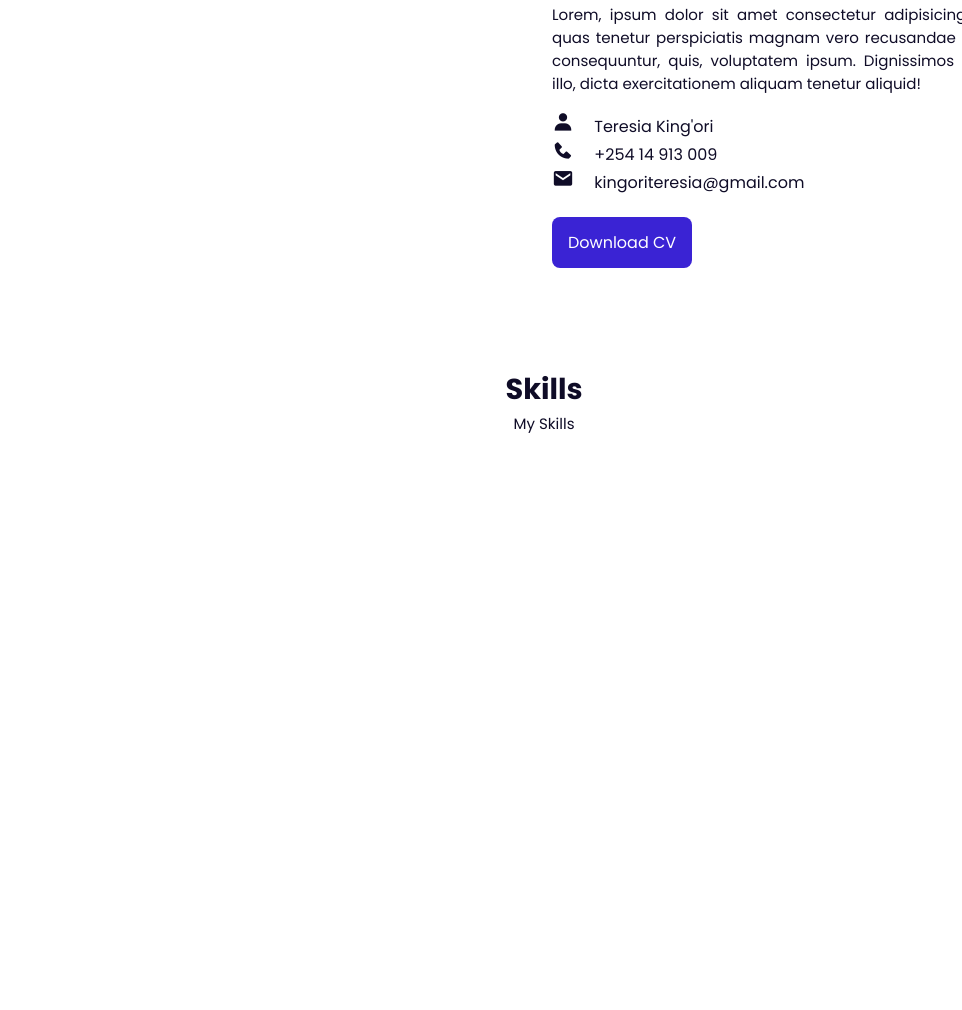
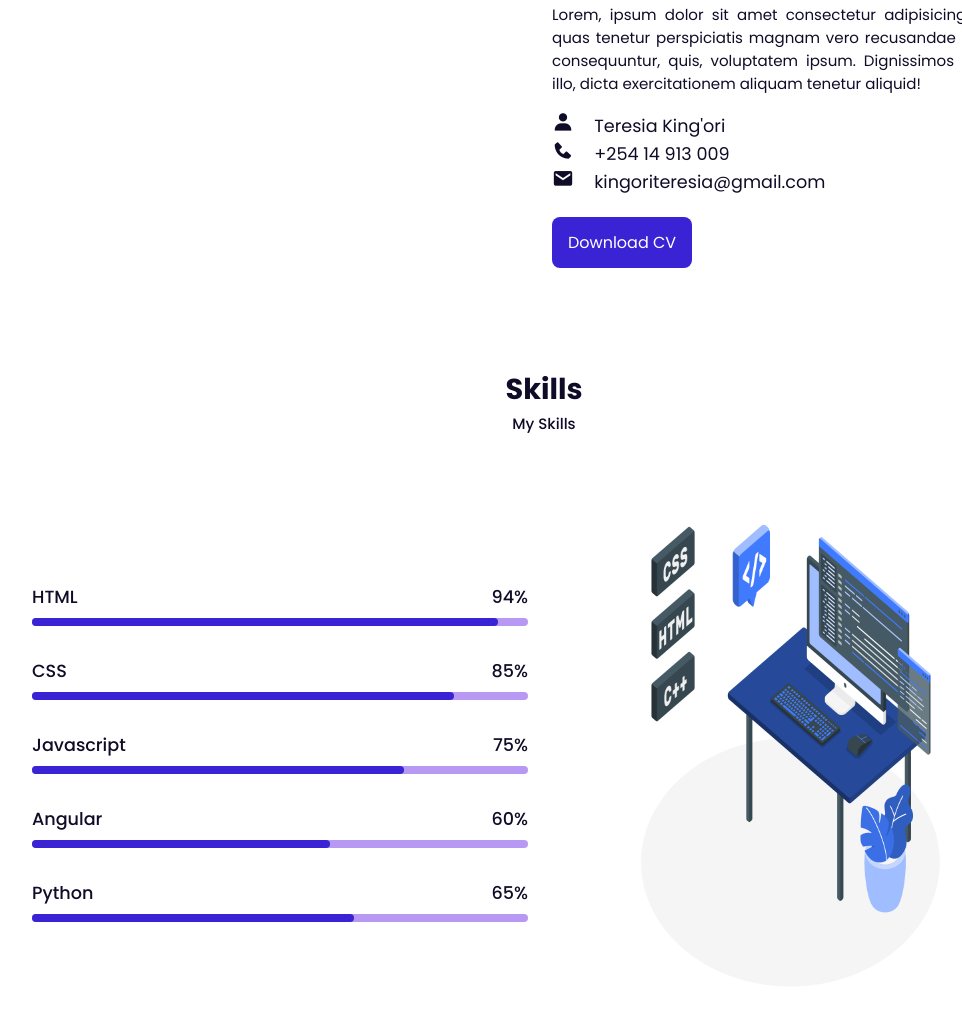
Before and after one commit to TERESIA012/Portfolio, a plain HTML site: page index.html in a window 1280 px wide. Shown: the part 947-1957 px from the top of the page, without its empty margins (96-1058 px from the left). Before the commit the page ends 1458 px from the top, so only its background shows below. Drawn offline with nearby package versions, Linux system fonts and the light colour scheme.

Commit message:
add skills

```diff
--- a/index.html
+++ b/index.html
@@ -117,10 +117,54 @@
         </div>
         <!-- Skills Content -->
         <div class="skills-container">
-            <div class="bars"></div>
-            <img src="" alt="">
+            <div class="bars">
+                <!-- box 1 -->
+                <div class="bars-box">
+                    <h3>HTML</h3>
+                    <span>94%</span>
+                    <div class="light-bar"></div>
+                    <div class="percent-bar html-bar"></div>
+                </div>
+                <!-- box 2 -->
+                <div class="bars-box">
+                    <h3>CSS</h3>
+                    <span>85%</span>
+                    <div class="light-bar"></div>
+                    <div class="percent-bar css-bar"></div>
+                </div>
+                <!-- box 3 -->
+                <div class="bars-box">
+                    <h3>Javascript</h3>
+                    <span>75%</span>
+                    <div class="light-bar"></div>
+                    <div class="percent-bar js-bar"></div>
+                </div>
+                <!-- box-4 -->
+                <div class="bars-box">
+                    <h3>Angular</h3>
+                    <span>60%</span>
+                    <div class="light-bar"></div>
+                    <div class="percent-bar ang-bar"></div>
+                </div>
+
+                <!-- Box 5 -->
+
+                <div class="bars-box">
+                    <h3>Python</h3>
+                    <span>65%</span>
+                    <div class="light-bar"></div>
+                    <div class="percent-bar py-bar"></div>
+                </div>
+
+
+            </div>
+            <div class="skills-img">
+                <img src="./Assets/skills.png" alt="" height="500">
+            </div>
         </div>
     </section>
+
+    <!-- Services -->
 
 
     <!-- JS link -->
--- a/style.css
+++ b/style.css
@@ -23,8 +23,8 @@
     --p-font: 0.941rem;
 }
 
-section{
-    padding:50px 10%;
+section {
+    padding: 50px 10%;
 }
 
 body {
@@ -45,24 +45,27 @@ header {
     z-index: 1000;
     display: flex;
     align-items: flex-start;
-    justify-content:space-between;
+    justify-content: space-between;
     background: var(--bg-color);
     padding: 18px 10%;
     transition: 0.2s;
 }
+
 header.shadow {
-    box-shadow:0 0 4px rgb(14 55 54 /15%);
+    box-shadow: 0 0 4px rgb(14 55 54 /15%);
 }
 
-.logo{
+.logo {
     font-size: 1.1rem;
     font-weight: 600;
     color: var(--text-color);
 }
-.navbar{
+
+.navbar {
     display: flex;
 }
-.navbar a{
+
+.navbar a {
     font-size: 1 rem;
     padding: 10px 20px;
     color: var(--text-color);
@@ -70,11 +73,12 @@ header.shadow {
 
 }
 
-.navbar a:hover{
-   color: var(--hover) ;
+.navbar a:hover {
+    color: var(--hover);
 
 }
-#menu-icon{
+
+#menu-icon {
     font-size: 24px;
     cursor: pointer;
     z-index: 10001;
@@ -82,7 +86,7 @@ header.shadow {
 
 }
 
-#darkmode{
+#darkmode {
     font-size: 22px;
     cursor: pointer;
 
@@ -93,53 +97,58 @@ header.shadow {
     width: 100%;
     min-height: 100vh;
     display: grid;
-    grid-template-columns:0.2fr 1fr 1fr;
+    grid-template-columns: 0.2fr 1fr 1fr;
     align-items: center;
     gap: 1rem;
 }
 
-.home-img{
+.home-img {
     order: 3;
 }
 
-.home-img img{
+.home-img img {
     width: 100%;
 
 }
 
-.home-text span{
-   font-size: var(--medium-font) ;
+.home-text span {
+    font-size: var(--medium-font);
     font-weight: 500;
 }
-.home-text  h1{
-  font-size: 3.2em;;
+
+.home-text h1 {
+    font-size: 3.2em;
+    ;
 }
-.home-text h2{
-   font-size:1.1rem;
+
+.home-text h2 {
+    font-size: 1.1rem;
     font-weight: 400;
 }
+
 .home-text p {
-   font-size:var(--p-font) ;
+    font-size: var(--p-font);
     font-weight: 400;
     margin: 0.7rem 0 1rem;
 }
-.social{
+
+.social {
     display: flex;
     flex-direction: column;
 }
 
-.social a{
+.social a {
     margin-bottom: 1rem;
     font-size: 22px;
     color: var(--text-color);
 
 }
 
-.social a:hover{
+.social a:hover {
     color: var(--hover);
 }
 
-.btn{
+.btn {
     display: inline-block;
     background-color: var(--main-color);
     color: #fff;
@@ -147,50 +156,55 @@ header.shadow {
     border-radius: 0.5rem;
 
 }
-.btn:hover{
+
+.btn:hover {
     background-color: var(--hover);
 }
-.scroll-down{
-  position:absolute;
-  bottom:4rem;
-  left:18.5%;
+
+.scroll-down {
+    position: absolute;
+    bottom: 4rem;
+    left: 18.5%;
 
 
 }
+
 .scroll-down a {
-    display:flex;
+    display: flex;
     align-items: center;
     font-size: 1rem;
     color: var(--text-color);
 
 }
 
-.scroll-down .bx{
+.scroll-down .bx {
     color: var(--main-color);
     font-size: 24px;
 }
 
-.heading{
+.heading {
     text-align: center;
 }
-.heading h2{
-    font-size:var(--medium-font);
+
+.heading h2 {
+    font-size: var(--medium-font);
 
 }
-.heading span{
-   font-size:var(--p-font) ;
+
+.heading span {
+    font-size: var(--p-font);
 }
 
-.about-container{
+.about-container {
     display: grid;
-    grid-template-columns:repeat(2, 1fr);
-    gap:1rem;
+    grid-template-columns: repeat(2, 1fr);
+    gap: 1rem;
     margin-top: 2rem;
 }
 
-.about-img img{
-   width:80%;
-   border-radius:0.5rem;
+.about-img img {
+    width: 80%;
+    border-radius: 0.5rem;
 
 
 }
@@ -201,15 +215,90 @@ header.shadow {
     text-align: justify;
 }
 
-.information{
+.information {
     margin: 1rem 0 1.4rem;
 }
 
-.information .info-box .bx{
-    font-size:22px;
+.information .info-box .bx {
+    font-size: 22px;
 
 }
-.information .info-box span{
+
+.information .info-box span {
     font-weight: 400;
     margin-left: 1rem;
 }
+
+
+.skills-container {
+    display: grid;
+    grid-template-columns: repeat(2, 1fr);
+    align-items: center;
+    gap: 2rem;
+    margin-top: 4rem;
+}
+
+.skills-img img {
+    width: 80%;
+    padding-left: 4rem;
+    object-position: center;
+
+}
+
+.bars-box {
+    position: relative;
+    display: flex;
+    justify-content: space-between;
+    align-items: center;
+    padding: 1rem 0;
+    margin-bottom: 1rem;
+
+}
+
+.bars-box h3,
+span {
+    font-size: 1.1rem;
+    font-weight: 500;
+
+}
+
+.light-bar {
+    position: absolute;
+    bottom: 0;
+    left: 0;
+    width: 100%;
+    height: 0.5rem;
+    background: hsla(260, 100%, 44%, 0.4);
+    border-radius: 0.5rem;
+
+}
+
+.percent-bar {
+    position: absolute;
+    bottom: 0;
+    left: 0;
+    height: 0.5rem;
+    background: var(--main-color);
+    border-radius: 0.5rem;
+    width: 100%;
+
+
+}
+
+.html-bar {
+    width: 94%;
+}
+
+.css-bar {
+    width: 85%;
+}
+
+.js-bar {
+    width: 75%;
+}
+.ang-bar{
+  width: 60%;
+}
+.py-bar{
+    width: 65%;
+}
```
Also changed, not shown: Assets/skills.png (added). Lines whose indentation alone changed are shown as unchanged.
